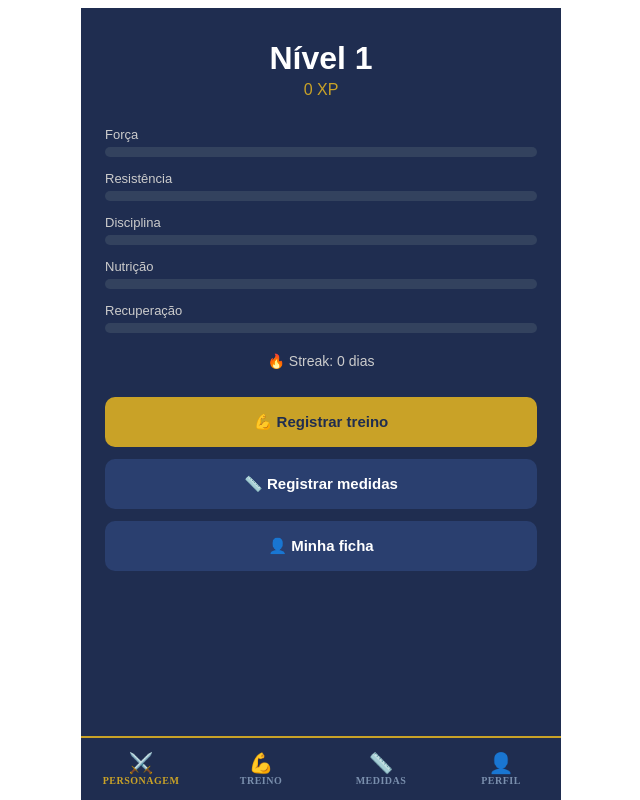
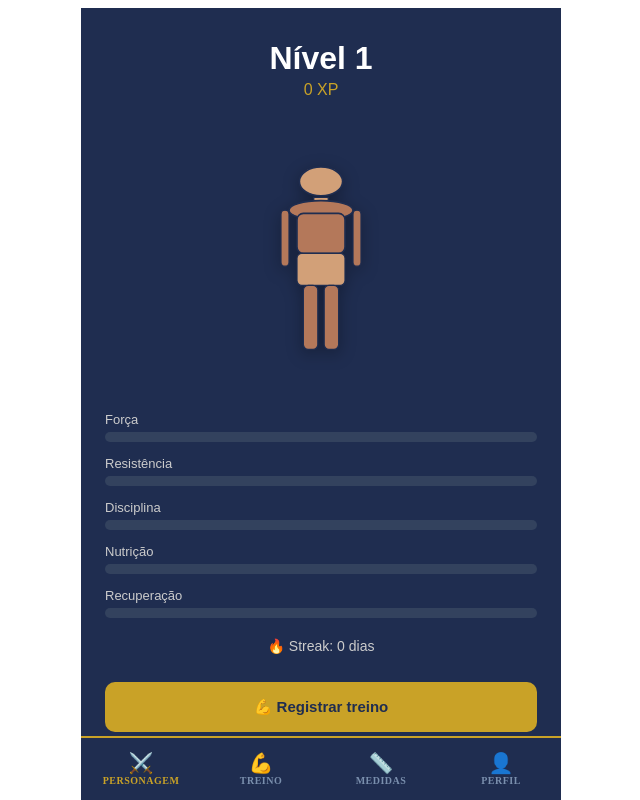
Before and after one commit to FellipeBarnabe/gymyx-app, an Angular app: page /personagem in a window 1280 px wide. Shown: the top 800 px of the page, without its empty margins (319-959 px from the left). Built offline with nearby package versions, Linux system fonts and the light colour scheme.

Commit message:
feat: adiciona SVG avatar e componente progress

```diff
--- /dev/null
+++ b/src/app/avatar/avatar.css
@@ -0,0 +1,12 @@
+.avatar-container {
+  display: flex;
+  justify-content: center;
+  align-items: center;
+  padding: 16px 0;
+}
+
+.avatar-svg {
+  width: 160px;
+  height: auto;
+  filter: drop-shadow(0px 4px 8px rgba(0, 0, 0, 0.3));
+}
--- /dev/null
+++ b/src/app/avatar/avatar.html
@@ -0,0 +1,112 @@
+<div class="avatar-container">
+  <svg
+    [attr.viewBox]="'0 0 200 ' + (b.headSize + 280)"
+    xmlns="http://www.w3.org/2000/svg"
+    class="avatar-svg"
+  >
+    <!-- CABEÇA -->
+    <ellipse
+      [attr.cx]="cx"
+      [attr.cy]="headY + b.headSize / 2"
+      [attr.rx]="b.headSize * 0.75"
+      [attr.ry]="b.headSize / 2"
+      [attr.fill]="b.skinColor"
+      [attr.stroke]="b.outlineColor"
+      stroke-width="2"
+    />
+
+    <!-- PESCOÇO -->
+    <rect
+      [attr.x]="cx - b.neckWidth / 2"
+      [attr.y]="neckY"
+      [attr.width]="b.neckWidth"
+      height="16"
+      [attr.fill]="b.skinColor"
+      [attr.stroke]="b.outlineColor"
+      stroke-width="1.5"
+    />
+
+    <!-- OMBROS -->
+    <ellipse
+      [attr.cx]="cx"
+      [attr.cy]="shoulderY"
+      [attr.rx]="b.shoulderWidth / 2"
+      ry="12"
+      [attr.fill]="b.muscleColor"
+      [attr.stroke]="b.outlineColor"
+      stroke-width="2"
+    />
+
+    <!-- PEITO -->
+    <rect
+      [attr.x]="cx - b.chestWidth / 2"
+      [attr.y]="chestY"
+      [attr.width]="b.chestWidth"
+      [attr.height]="b.chestHeight"
+      rx="8"
+      [attr.fill]="b.muscleColor"
+      [attr.stroke]="b.outlineColor"
+      stroke-width="2"
+    />
+
+    <!-- BRAÇO ESQUERDO -->
+    <rect
+      [attr.x]="cx - b.shoulderWidth / 2 - b.armWidth"
+      [attr.y]="shoulderY"
+      [attr.width]="b.armWidth"
+      [attr.height]="b.armLength"
+      rx="5"
+      [attr.fill]="b.muscleColor"
+      [attr.stroke]="b.outlineColor"
+      stroke-width="1.5"
+    />
+
+    <!-- BRAÇO DIREITO -->
+    <rect
+      [attr.x]="cx + b.shoulderWidth / 2"
+      [attr.y]="shoulderY"
+      [attr.width]="b.armWidth"
+      [attr.height]="b.armLength"
+      rx="5"
+      [attr.fill]="b.muscleColor"
+      [attr.stroke]="b.outlineColor"
+      stroke-width="1.5"
+    />
+
+    <!-- ABDÔMEN -->
+    <rect
+      [attr.x]="cx - b.abdomenWidth / 2"
+      [attr.y]="abdomenY"
+      [attr.width]="b.abdomenWidth"
+      [attr.height]="b.abdomenHeight"
+      rx="6"
+      [attr.fill]="b.skinColor"
+      [attr.stroke]="b.outlineColor"
+      stroke-width="1.5"
+    />
+
+    <!-- PERNA ESQUERDA -->
+    <rect
+      [attr.x]="cx - b.legWidth - 4"
+      [attr.y]="legY"
+      [attr.width]="b.legWidth"
+      [attr.height]="b.legLength"
+      rx="6"
+      [attr.fill]="b.muscleColor"
+      [attr.stroke]="b.outlineColor"
+      stroke-width="1.5"
+    />
+
+    <!-- PERNA DIREITA -->
+    <rect
+      [attr.x]="cx + 4"
+      [attr.y]="legY"
+      [attr.width]="b.legWidth"
+      [attr.height]="b.legLength"
+      rx="6"
+      [attr.fill]="b.muscleColor"
+      [attr.stroke]="b.outlineColor"
+      stroke-width="1.5"
+    />
+  </svg>
+</div>
--- /dev/null
+++ b/src/app/avatar/avatar.ts
@@ -0,0 +1,99 @@
+import { Component, inject, computed } from '@angular/core';
+import { CharacterService } from '../core/character';
+
+@Component({
+  selector: 'app-avatar',
+  standalone: true,
+  imports: [],
+  templateUrl: './avatar.html',
+  styleUrl: './avatar.css',
+})
+export class AvatarComponent {
+  private characterService = inject(CharacterService);
+
+  // Normaliza atributo entre 0 e 1 (max 100)
+  private norm(value: number): number {
+    return Math.min(value, 100) / 100;
+  }
+
+  // Dimensões do corpo baseadas nos atributos
+  body = computed(() => {
+    const c = this.characterService.character();
+    const str = this.norm(c.strength);
+    const end = this.norm(c.endurance);
+    const dis = this.norm(c.discipline);
+    const nut = this.norm(c.nutrition);
+    const rec = this.norm(c.recovery);
+
+    return {
+      // Cabeça
+      headSize: 36 + dis * 4,
+
+      // Pescoço
+      neckWidth: 18 + str * 8,
+
+      // Ombros
+      shoulderWidth: 80 + str * 40,
+
+      // Peito
+      chestWidth: 60 + str * 30,
+      chestHeight: 50 + str * 20,
+
+      // Braços
+      armWidth: 10 + str * 10,
+      armLength: 70 + str * 10,
+
+      // Abdômen
+      abdomenWidth: 40 + (1 - nut) * 20,
+      abdomenHeight: 40 + end * 10,
+
+      // Pernas
+      legWidth: 18 + end * 12,
+      legLength: 80 + end * 10,
+
+      // Cores
+      skinColor: this.skinColor(rec),
+      muscleColor: this.muscleColor(str),
+      outlineColor: '#1F2D50',
+    };
+  });
+
+  private skinColor(recovery: number): string {
+    // Vai de tom acinzentado (cansado) pra tom saudável (recuperado)
+    const r = Math.round(210 + recovery * 20);
+    const g = Math.round(160 + recovery * 30);
+    const b = Math.round(120 + recovery * 10);
+    return `rgb(${r},${g},${b})`;
+  }
+
+  private muscleColor(strength: number): string {
+    const r = Math.round(180 + strength * 30);
+    const g = Math.round(120 + strength * 20);
+    const b = Math.round(90 + strength * 10);
+    return `rgb(${r},${g},${b})`;
+  }
+
+  get b() {
+    return this.body();
+  }
+
+  // Centro do SVG
+  cx = 100;
+  headY = 30;
+
+  get neckY() {
+    return this.headY + this.b.headSize + 2;
+  }
+  get shoulderY() {
+    return this.neckY + 16;
+  }
+  get chestY() {
+    return this.shoulderY + 4;
+  }
+  get abdomenY() {
+    return this.chestY + this.b.chestHeight;
+  }
+  get legY() {
+    return this.abdomenY + this.b.abdomenHeight;
+  }
+}
--- a/src/app/character/character.html
+++ b/src/app/character/character.html
@@ -3,6 +3,8 @@
     <h1>Nível {{ characterService.character().level }}</h1>
     <p class="xp">{{ characterService.character().xp }} XP</p>
   </div>
+
+  <app-avatar></app-avatar>
 
   <div class="attrs">
     <div class="attr">
--- a/src/app/character/character.ts
+++ b/src/app/character/character.ts
@@ -1,11 +1,12 @@
 import { Component, inject } from '@angular/core';
 import { RouterLink } from '@angular/router';
 import { CharacterService } from '../core/character';
+import { AvatarComponent } from '../avatar/avatar';
 
 @Component({
   selector: 'app-character',
   standalone: true,
-  imports: [RouterLink],
+  imports: [RouterLink, AvatarComponent],
   templateUrl: './character.html',
   styleUrl: './character.css',
 })
--- /dev/null
+++ b/src/app/progress/progress.html
@@ -0,0 +1 @@
+<p>progress works!</p>
```
Also changed, not shown: src/app/progress/progress.ts (added, +11 -0 lines), src/app/progress/progress.css (added), 2 other files (tests, documents, lock files or other folders).
